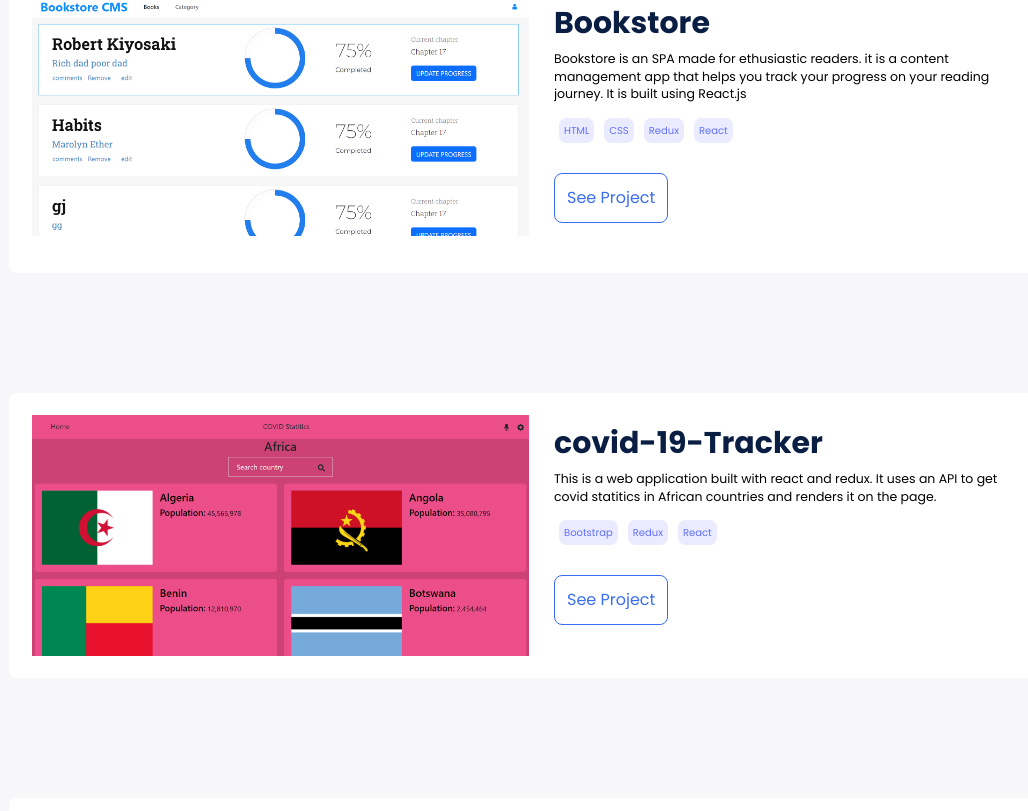
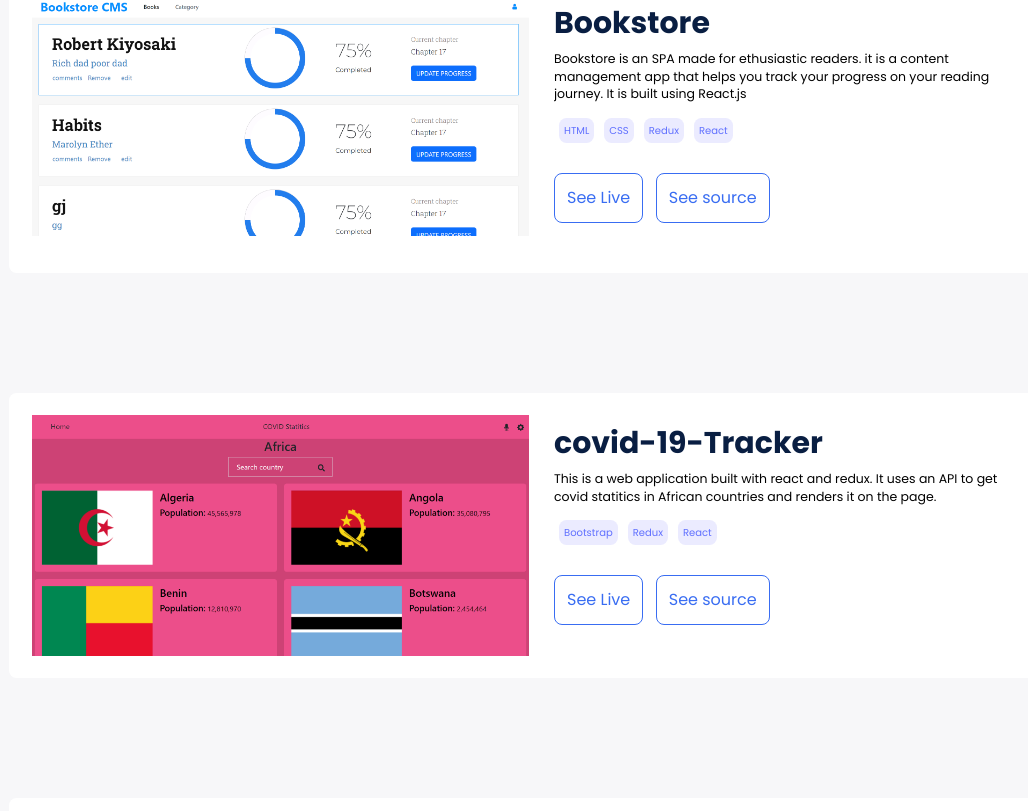
Before and after one commit to Ibizugbe/microverse-react-portfolio, a React (Create React App) app: page / in a window 1280 px wide. Shown: the part 849-1660 px from the top of the page, without its empty margins (111-1139 px from the left). Built offline with nearby package versions, Linux system fonts and the light colour scheme.

Commit message:
update project button

```diff
--- a/src/components/Projects.jsx
+++ b/src/components/Projects.jsx
@@ -34,15 +34,28 @@
                 </span>
               ))}
             </div>
-            <div>
+            <div className="flex">
+              <a href={items.live}>
                 <motion.button
                   className="btn"
                   whileHover={{ scale: 1.1 }}
                   whileTap={{ scale: 0.9 }}
                   onClick={() => null}
                 >
-                See Project
+                  See Live
                 </motion.button>
+              </a>
+
+              <a href={items.github}>
+                <motion.button
+                  className="btn ml-5"
+                  whileHover={{ scale: 1.1 }}
+                  whileTap={{ scale: 0.9 }}
+                  onClick={() => null}
+                >
+                  See source
+                </motion.button>
+              </a>
             </div>
           </div>
         </motion.div>
```
Lines whose indentation alone changed are shown as unchanged.
